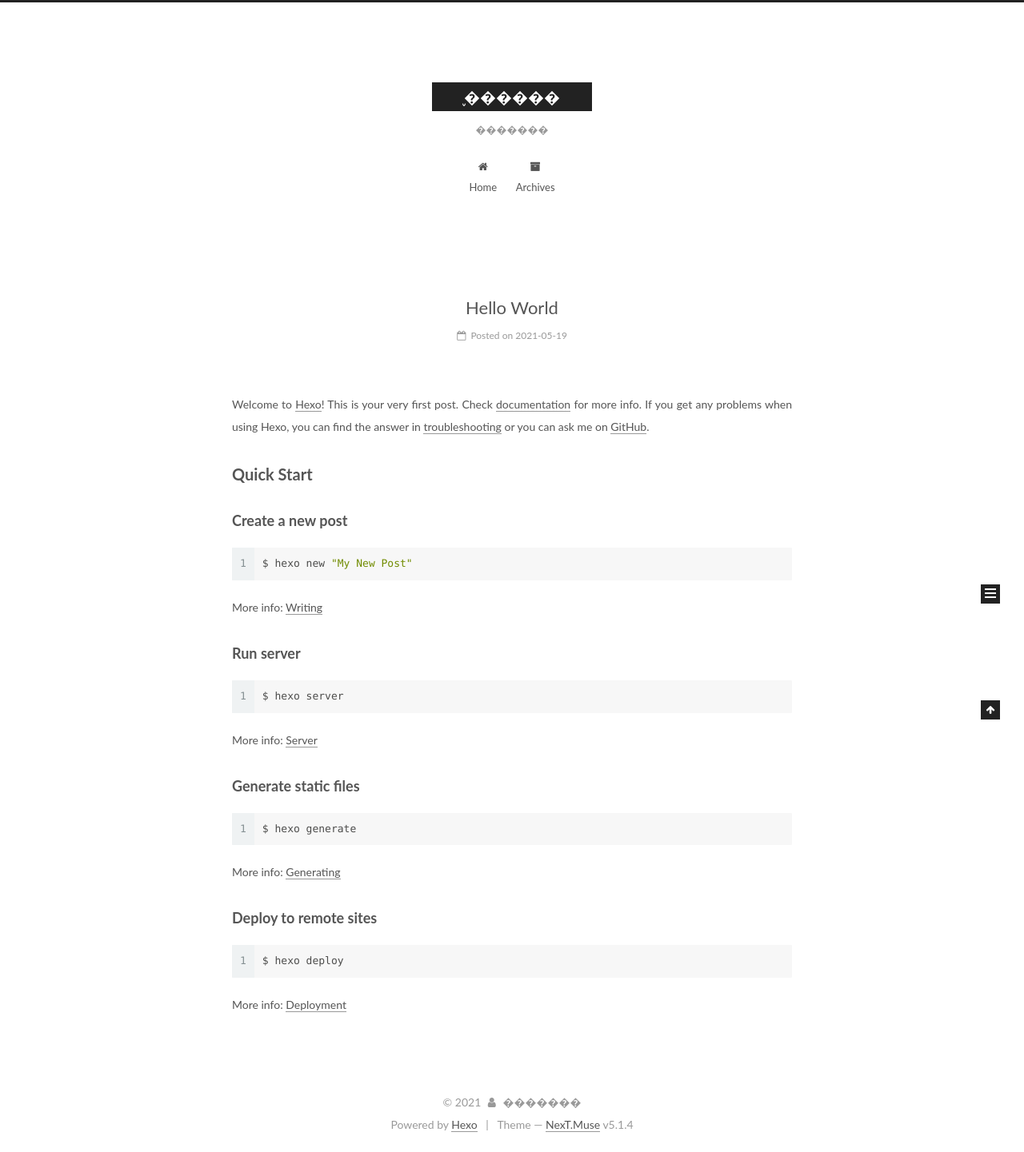
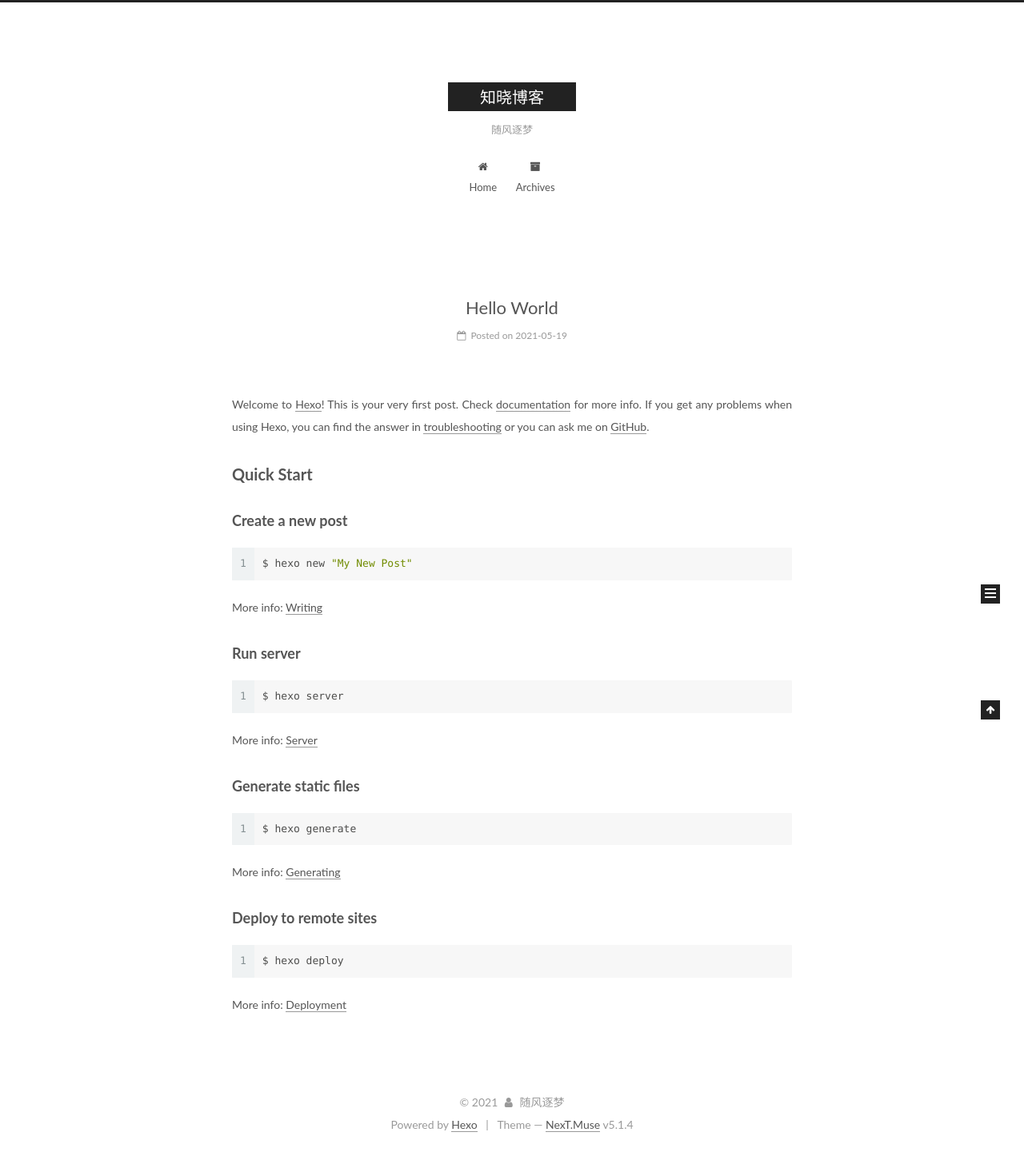
Before and after one commit to javacodering/javacodering.github.io, a plain HTML site: page index.html in a window 1280 px wide. Shown: the whole page at 80% size. Drawn offline with Linux system fonts and the light colour scheme.

Commit message:
Site updated: 2021-05-19 17:40:14

```diff
--- a/css/main.css
+++ b/css/main.css
@@ -1822,7 +1822,7 @@ pre .javascript .function {
   width: 4px;
   height: 4px;
   border-radius: 50%;
-  background: #fc50a6;
+  background: #d2ffff;
 }
 .links-of-blogroll {
   font-size: 13px;
--- a/index.html
+++ b/index.html
@@ -80,11 +80,11 @@
 
 
 <meta property="og:type" content="website">
-<meta property="og:title" content="֪������">
+<meta property="og:title" content="知晓博客">
 <meta property="og:url" content="http://example.com/index.html">
-<meta property="og:site_name" content="֪������">
+<meta property="og:site_name" content="知晓博客">
 <meta property="og:locale" content="zh_CN">
-<meta property="article:author" content="�������">
+<meta property="article:author" content="随风逐梦">
 <meta name="twitter:card" content="summary">
 
 
@@ -121,7 +121,7 @@
 
 
 
-  <title>֪������</title>
+  <title>知晓博客</title>
 
 
 
@@ -152,12 +152,12 @@
     <div class="custom-logo-site-title">
       <a href="/"  class="brand" rel="start">
         <span class="logo-line-before"><i></i></span>
-        <span class="site-title">֪������</span>
+        <span class="site-title">知晓博客</span>
         <span class="logo-line-after"><i></i></span>
       </a>
     </div>
 
-        <p class="site-subtitle">�������</p>
+        <p class="site-subtitle">随风逐梦</p>
 
   </div>
 
@@ -238,7 +238,7 @@
     </span>
 
     <span hidden itemprop="publisher" itemscope itemtype="http://schema.org/Organization">
-      <meta itemprop="name" content="֪������">
+      <meta itemprop="name" content="知晓博客">
     </span>
 
 
@@ -439,7 +439,7 @@
   <span class="with-love">
     <i class="fa fa-user"></i>
   </span>
-  <span class="author" itemprop="copyrightHolder">�������</span>
+  <span class="author" itemprop="copyrightHolder">随风逐梦</span>
 
 
 </div>
```
Also changed, not shown: 2021/05/19/hello-world/index.html (+7 -7 lines), archives/2021/05/index.html (+7 -7 lines), archives/2021/index.html (+7 -7 lines), archives/index.html (+7 -7 lines).
